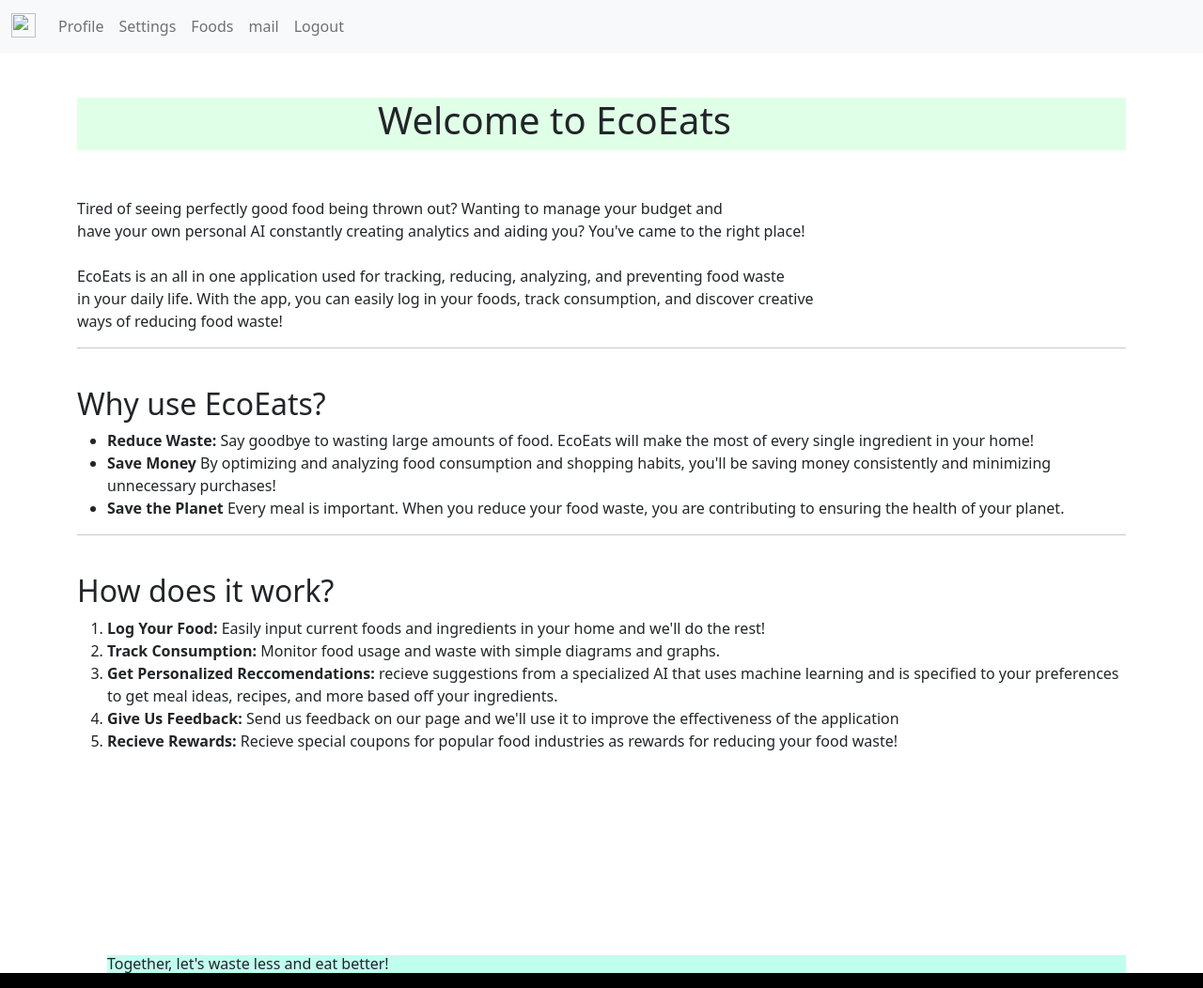
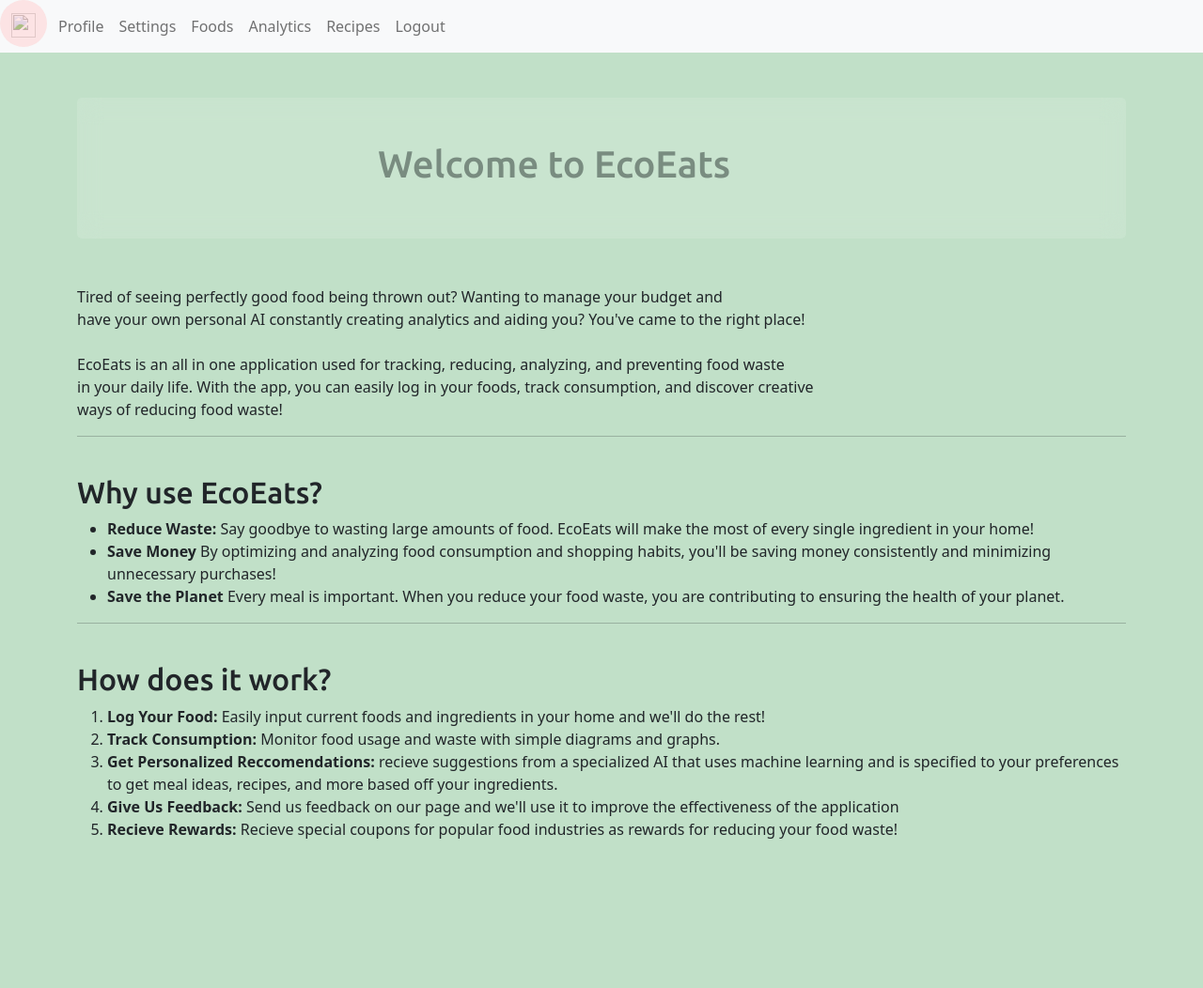
Before and after one commit to Tanmay337442/EcoEats, a Flask app: page / in a window 1280 px wide. Shown: the whole page at 94% size. After the commit the page ends 893 px from the top, so only its background shows below. Run offline with Flask 3, Linux system fonts and the light colour scheme; a user stored in the database is signed in.

Commit message:
stuff
Co-authored-by: RayhanJamasi <RayhanJamasi@users.noreply.github.com>
Co-authored-by: zFa3 <zFa3@users.noreply.github.com>
Co-authored-by: userbooi <userbooi@users.noreply.github.com>

```diff
--- a/app/static/landing_page.css
+++ b/app/static/landing_page.css
@@ -1,21 +1,73 @@
 html {
-    margin: 0;
-    padding: 0;
-    background-color: black;
+    margin: 0px;
+    padding: 0px;
+    padding-left: 0px;
+}
+
+
+::-webkit-scrollbar {
+    width: 10px;
+    }
+
+    /* Scroll track */
+    ::-webkit-scrollbar-track {
+    box-shadow: inset 0 0 1.5px black;
+    border-radius: 10px;
+    }
+
+    ::-webkit-scrollbar-thumb {
+    background: rgba(151, 255, 175, 1);
+    border-radius: 10px;
+    }
+
+    /* Handle on hover */
+    ::-webkit-scrollbar-thumb:hover {
+    background: rgba(51, 155, 75, 1);
+}
+
+
+.background{
+    background: rgba(51, 155, 75, 0.3);
+
 }
 
 .banner {
     text-align: center;
+    font-family: "Ubuntu", sans-serif;
+    border-radius: 5px;
     align-items: center;
     justify-content: flex-start;
     padding-left: 25vw;
-    background-color: rgba(151, 255, 175, 0.3);
+    background-image: url(static/logo.png);
+    background-color: rgba(255, 255, 255, 0.3);
+    opacity: 0.45;
+    display: flex;
     backdrop-filter: blur(12px);
     display: flex;
     z-index: 2;
-    margin: 0;
     position: sticky;
+    margin: 0px;
+    top: 0px;
+    margin-left: 0px;
+    width: 100%;
+    height: 150px;
+}
+
+.mouse-tracker{
+    height: 50px;
+    width: 50px;
+    border-radius: 25px;
+    /*background: radial-gradient(rgba(255, 205, 205, 0.7), rgba(0, 0, 0, 0));*/
+    background: rgba(255, 205, 205, 0.5);
+    position: fixed;
     top: 0;
+    left: 0;
+    z-index: 5;
+    pointer-events: none;
+}
+
+.font{
+    font-family: "Ubuntu", sans-serif;
 }
 
 .bottom {
@@ -42,13 +94,12 @@ html {
 
 .opacityAnimation{
     animation-name: opacityAnimation;
-    position: absolute;
     animation-duration: 1.5s;
 }
 
 @keyframes opacityAnimation {
-    from {opacity: 0.2;}
-    to {opacity: 1;}
+    from {opacity: 0.3;}
+    to {opacity:1;}
 }
 
 .logo {
--- a/app/templates/index.html
+++ b/app/templates/index.html
@@ -16,13 +16,20 @@
     <!--Title and Favicon-->
     <title>Title</title>
     <!-- <link rel="icon" type="image/x-icon" href=""> --> <!--URL for Facivon Image-->
-
+    <script>
+        onmousemove = function(e){
+            // console.log("mouse location:", e.clientX, e.clientY);
+            document.getElementById("mouse").style.top = (e.clientY - 25) + "px"
+            document.getElementById("mouse").style.left = (e.clientX - 25) + "px"
+        }
+    </script>
 </head>
-<body>
+<body class="background">
     {% extends 'base.html' %}
     {% set active = 'index' %}
     {% block content %}
-    <div class="banner text-center opacity">
+    <div class="mouse-tracker", id="mouse"></div>
+    <div class="banner text-center opacityAnimation">
         <h1>Welcome to EcoEats</h1h1>
     </div>
     <p class = "introduction">Tired of seeing perfectly good food being thrown out? Wanting to manage your budget and <br> have your own
@@ -33,7 +40,7 @@
         ways of reducing food waste!
     </p><hr>
     <img id ="logo" href="../static/logo.png">
-    <h2> Why use EcoEats? </h2>
+    <h2 class = "font"> Why use EcoEats? </h2>
     <ul>
         <li>
             <strong>Reduce Waste:</strong> Say goodbye to wasting large amounts of food. EcoEats will make the most
@@ -49,7 +56,7 @@
         </li>
     </ul>
     <hr><br>
-    <h2>How does it work? </h2>
+    <h2 class = "font">How does it work? </h2>
     <ol>
         <li>
             <strong>Log Your Food:</strong> Easily input current foods and ingredients in your home and we'll do the rest!
@@ -74,9 +81,10 @@
             food waste!
         </li>
 
+        <!--
         <br><br><br><br><br><br><br><br><br>
-
         <h2 class="bottom">Together, let's waste less and eat better!<h2>
+        -->
 
     {% endblock %}
 </body>
--- a/app/templates/login.html
+++ b/app/templates/login.html
@@ -3,9 +3,10 @@
 <head>
     <meta charset="UTF-8">
     <meta name="viewport" content="width=device-width, initial-scale=1.0">
+    <link rel="stylesheet", type ="text/css", href="../static/landing_page.css">
     <title>Login</title>
 </head>
-<body>
+<body class="background">
     {% extends 'base.html' %}
     {% set active = 'login' %}
     {% block content %}
--- a/app/templates/navbar.html
+++ b/app/templates/navbar.html
@@ -15,11 +15,13 @@
     ('views.profile', 'profile', 'Profile'),
     ('views.settings', 'settings', 'Settings'),
     ('views.foods', 'foods', 'Foods'),
-    ('views.mail', 'mail', 'mail')
+    ('views.analytics', 'analytics', 'Analytics'),
+    ('views.recipes', 'recipes', 'Recipes')
   ] %}
   {% set logged_out_items = [
     ('views.login', 'login', 'Login'),
-    ('views.register', 'register', 'Register')
+    ('views.register', 'register', 'Register'),
+    ('views.analytics', 'analytics', 'Analytics')
   ] %}
   {% set active = active|default('views.index') %}
 
--- a/app/templates/register.html
+++ b/app/templates/register.html
@@ -3,9 +3,10 @@
 <head>
     <meta charset="UTF-8">
     <meta name="viewport" content="width=device-width, initial-scale=1.0">
+    <link rel="stylesheet", type ="text/css", href="../static/landing_page.css">
     <title>Register</title>
 </head>
-<body>
+<bod class="background">
     {% extends 'base.html' %}
     {% set active = 'register' %}
     {% block content %}
--- a/app/views.py
+++ b/app/views.py
@@ -117,7 +117,16 @@ def delete_user(id):
 @views.route('/profile')
 @login_required
 def profile():
-    return render_template('profile.html')
+    foods = Foods.query.order_by(Foods.expiry_date)
+    mails = []
+    current = date.today()
+    for food in foods:
+        expiry = food.expiry_date.date()
+        delta = expiry - current
+        if current_user.id == food.user.id and delta.days >= 1 and delta.days <= 3:
+            print(delta)
+            mails.append(food)
+    return render_template('profile.html', mails=mails, date_current=current)
 
 @views.route('/logout', methods=['GET', 'POST'])
 @login_required
@@ -209,17 +218,10 @@ def foods():
     return render_template('foods.html', foods=createdfoods)
 
 
-@views.route('/mail')
-@login_required
-def mail():
-    foods = Foods.query.order_by(Foods.expiry_date)
-    mails = []
-    expiry_dates = []
-    current = date.today()
-    for food in foods:
-        expiry = food.expiry_date.date()
-        delta = expiry - current
-        if current_user.id == food.user.id and delta.days >= 1 and delta.days <= 3:
-            print(delta)
-            mails.append(food)
-    return render_template('mail.html', mails=mails, date_current=current)
+@views.route('/analytics')
+def analytics():
+    return render_template('analytics.html')
+
+@views.route("/recipes")
+def recipes():
+    return render_template("recipes.html")
```
Also changed, not shown: app/static/graphs.css (added, +18 -0 lines), app/templates/analytics.html (added, +29 -0 lines), app/templates/mail.html (deleted, +0 -42 lines), app/templates/profile.html (+34 -1 lines), app/templates/recipes.html (added, +23 -0 lines), README.md, app/static/graph01.png (added), app/static/graph02.png (added), app/static/graph03.png (added), app/static/logo.png, app/templates/suggestion.html (added), instance/users.db.
